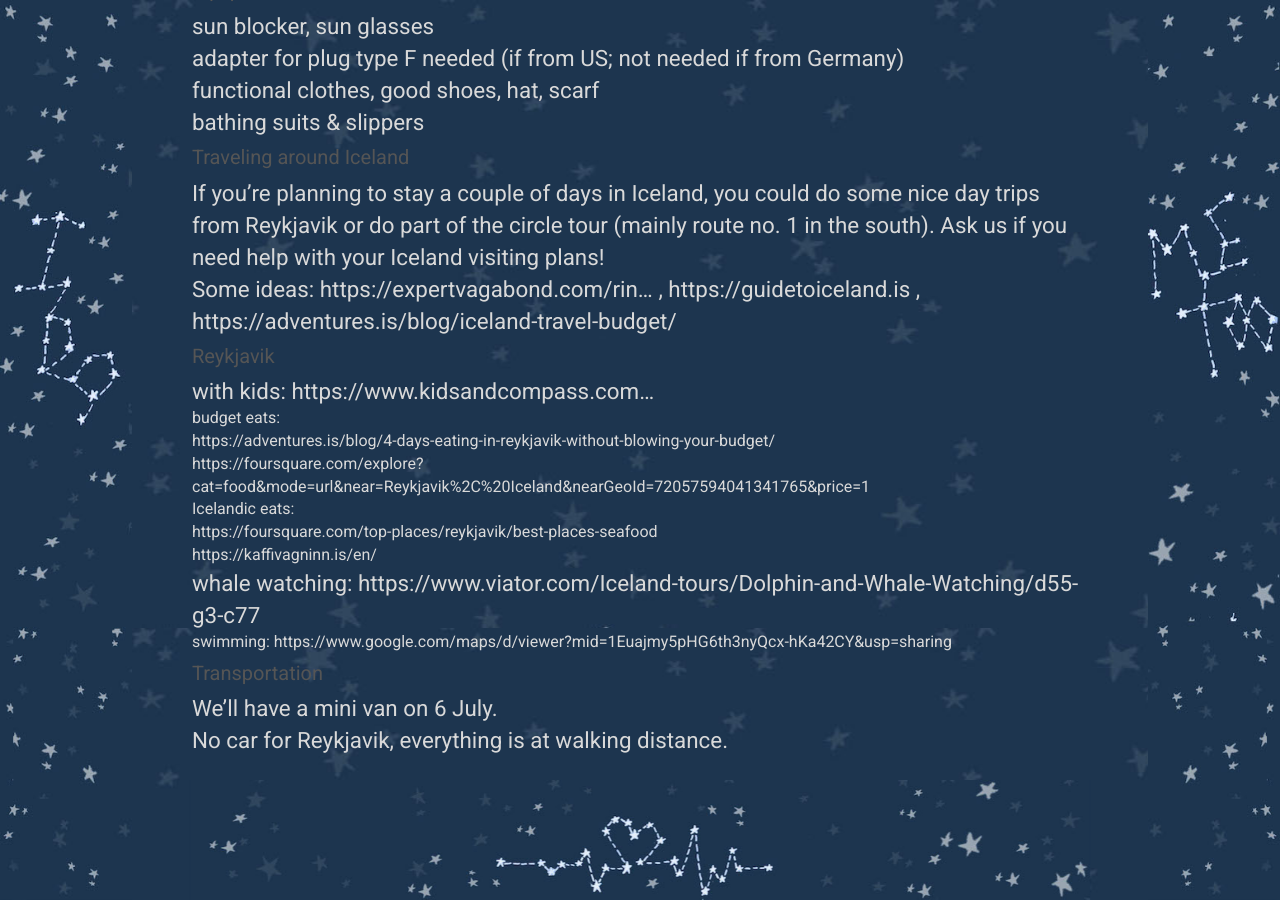
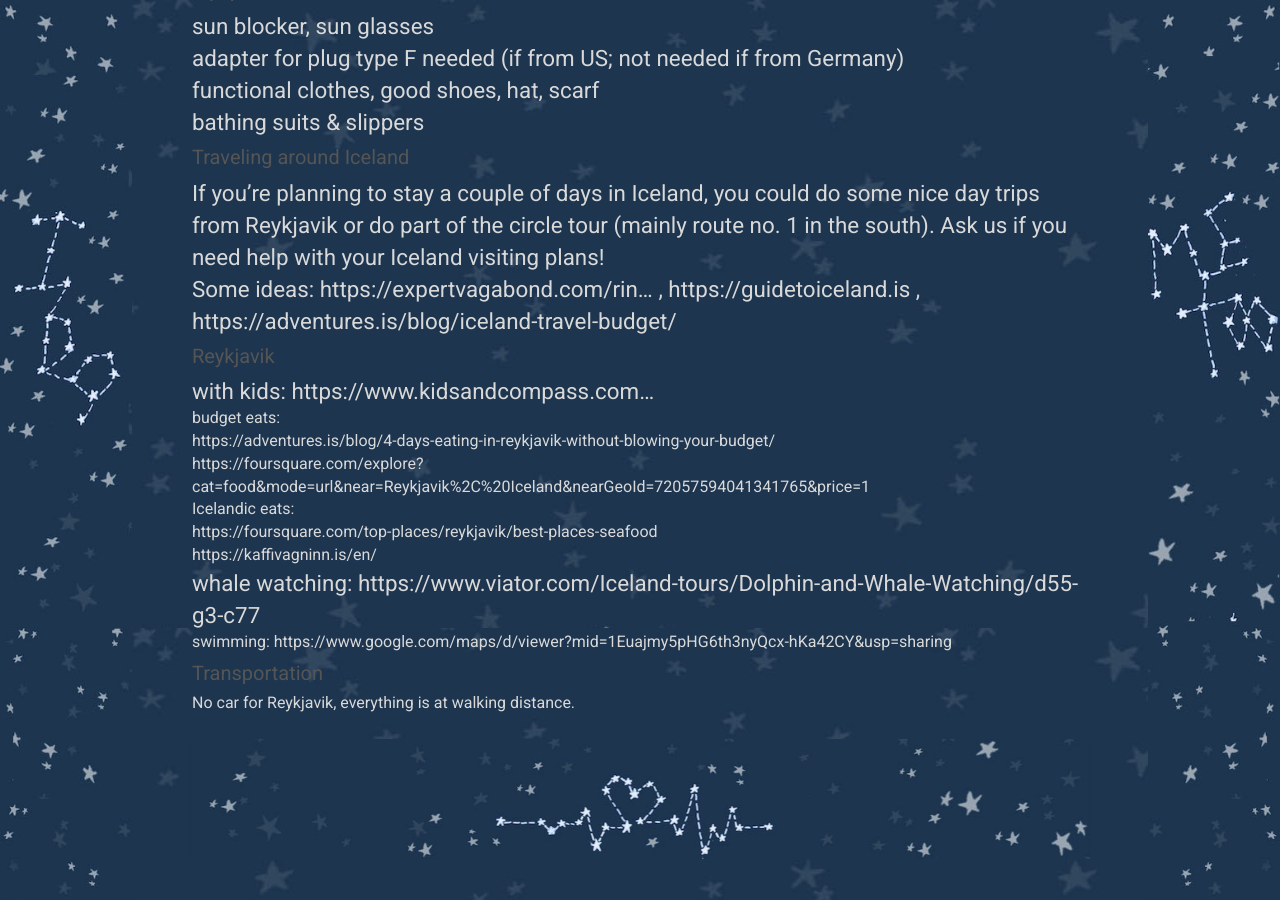
Before and after one commit to rltvty/olkelda, a Jekyll site: the page built from icelandinfo.md, in a window 1280 px wide and 900 px high, scrolled down 2054 px. Built offline with Jekyll 4.4.1, drawn with Linux system fonts in a browser that asks for light colours.

Commit message:
content update

```diff
--- a/details.md
+++ b/icelandinfo.md
@@ -77,6 +77,4 @@ Some ideas: https://expertvagabond.com/rin... , https://guidetoiceland.is , http
 * swimming: https://www.google.com/maps/d/viewer?mid=1Euajmy5pHG6th3nyQcx-hKa42CY&usp=sharing
 
 ## Transportation
-* We'll have a mini van on 6 July.
-
 * No car for Reykjavik, everything is at walking distance.
```
